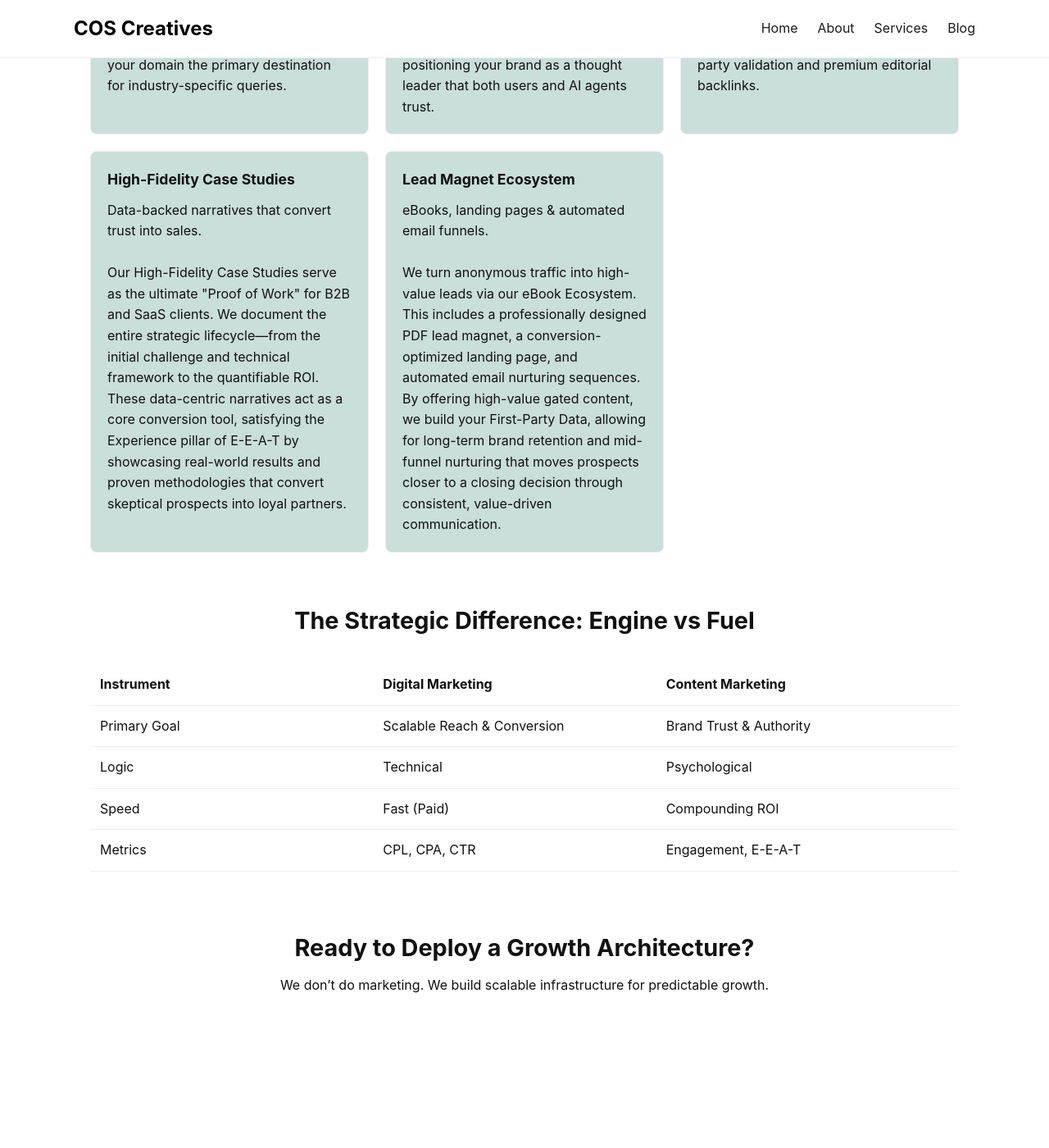
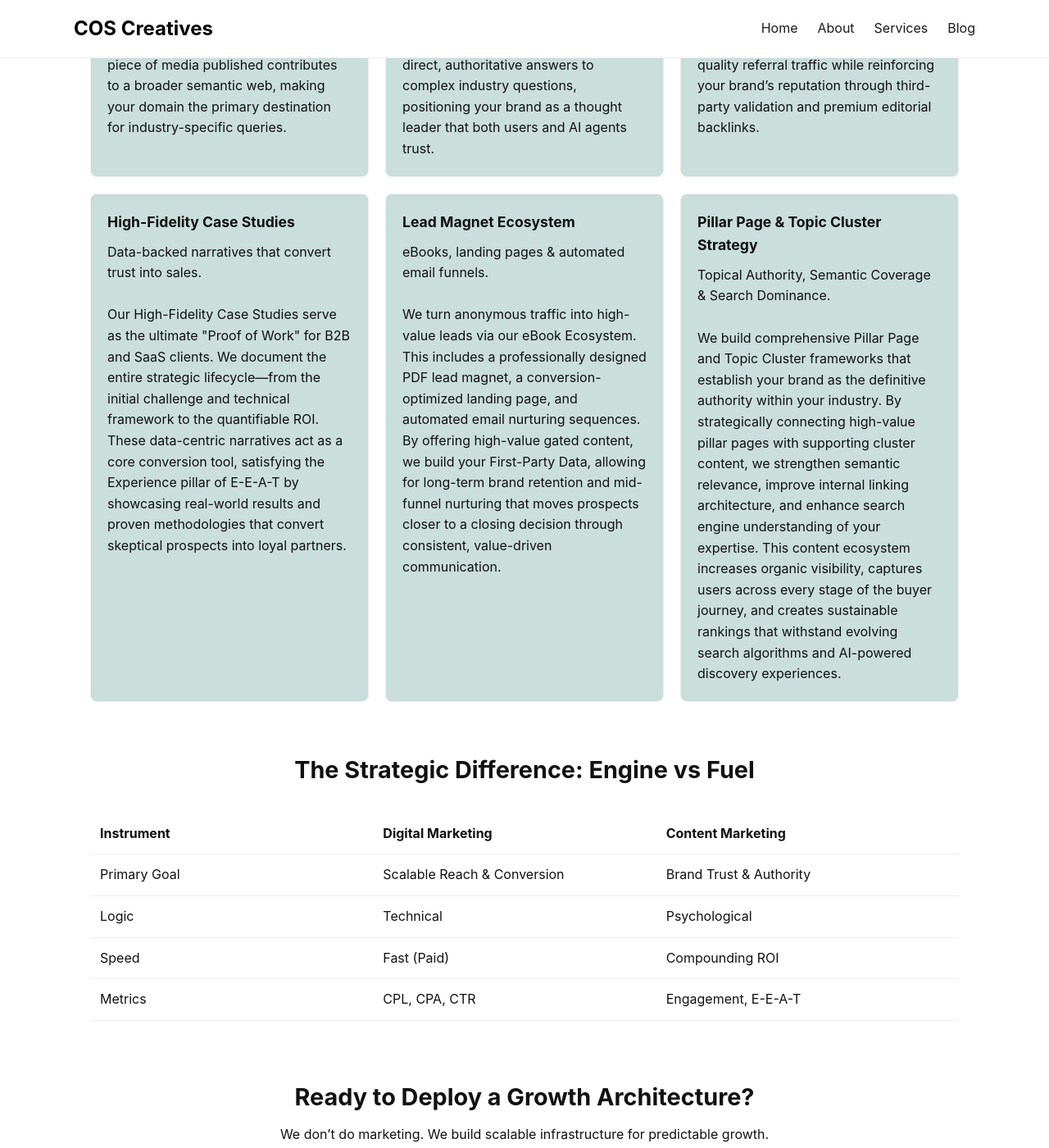
Before and after one commit to coscreativez-main/website, a Jekyll site: the page built from services.html, in a window 1280 px wide and 1400 px high, scrolled down 2396 px. Shown: the whole window at 82% size. Built offline with Jekyll 4.4.1, drawn with Linux system fonts in a browser that asks for light colours; some of the changed text lies outside the part shown.

Commit message:
Update services.html

```diff
--- a/services.html
+++ b/services.html
@@ -92,6 +92,15 @@
                     </p>
                 </div>
 
+              <div class="card">
+                    <h3>Lead Generation Engine</h3>
+                    <p>Demand Capture, Lead Qualification & Pipeline Acceleration.</p>
+                    <br>
+                    <p>
+                       We build data-driven lead generation systems that consistently attract, qualify, and convert high-intent prospects into sales opportunities. By combining intent-based targeting, conversion-optimized landing pages, marketing automation, and CRM-integrated nurturing workflows, we eliminate low-quality leads while accelerating pipeline growth. Our approach leverages behavioural insights, audience segmentation, and performance analytics to help startups, SaaS companies, and B2B enterprises achieve predictable customer acquisition with measurable ROI.
+                    </p>
+                </div>
+
             </div>
         </div>
     </section>
@@ -173,6 +182,13 @@
                         closing decision through consistent, value-driven communication.</p>
                 </div>
 
+               <div class="card">
+                    <h3>Pillar Page & Topic Cluster Strategy</h3>
+                    <p>Topical Authority, Semantic Coverage & Search Dominance.</p>
+                    <br>
+                    <p>We build comprehensive Pillar Page and Topic Cluster frameworks that establish your brand as the definitive authority within your industry. By strategically connecting high-value pillar pages with supporting cluster content, we strengthen semantic relevance, improve internal linking architecture, and enhance search engine understanding of your expertise. This content ecosystem increases organic visibility, captures users across every stage of the buyer journey, and creates sustainable rankings that withstand evolving search algorithms and AI-powered discovery experiences.</p>
+                </div>
+
             </div>
         </div>
     </section>
```
